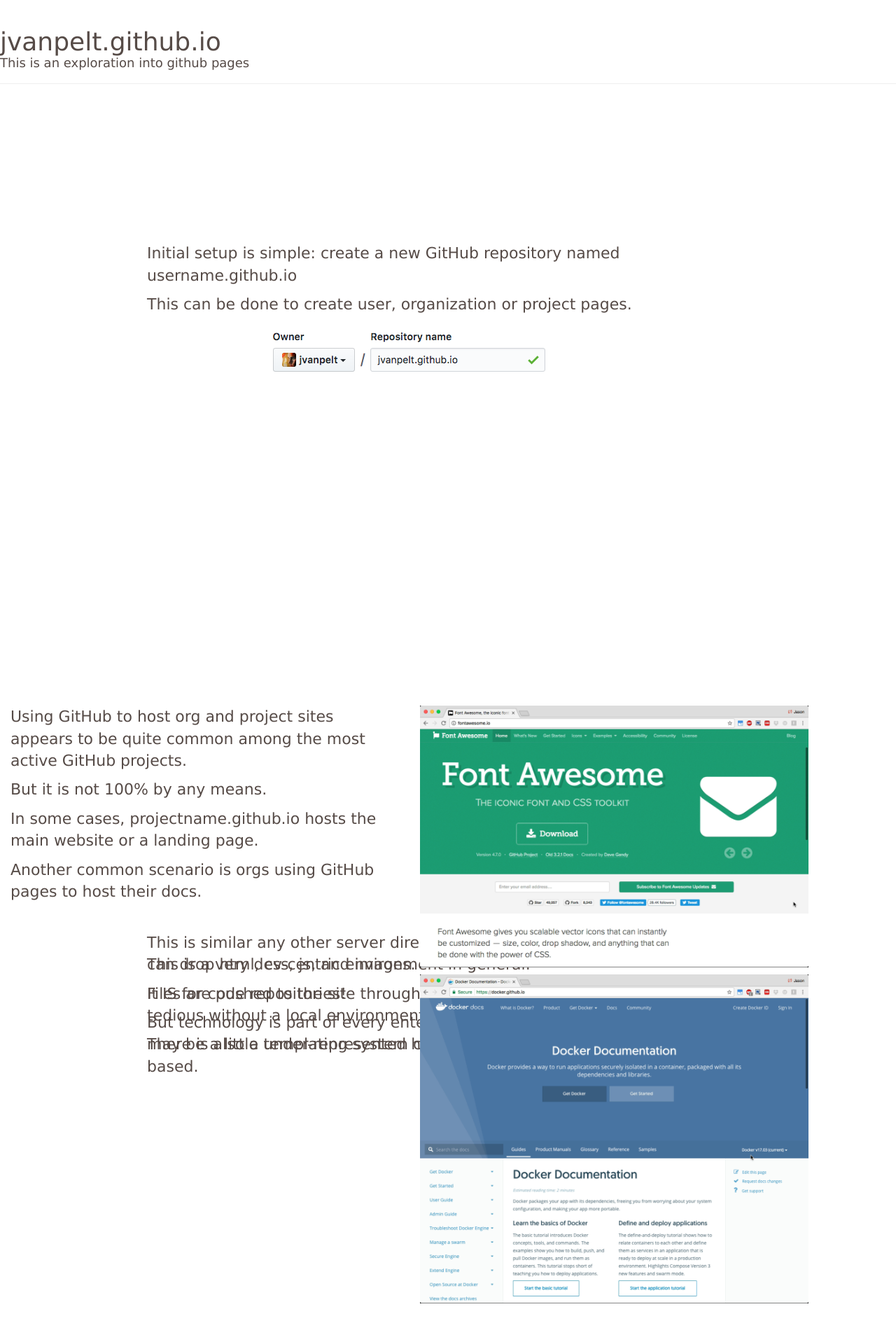
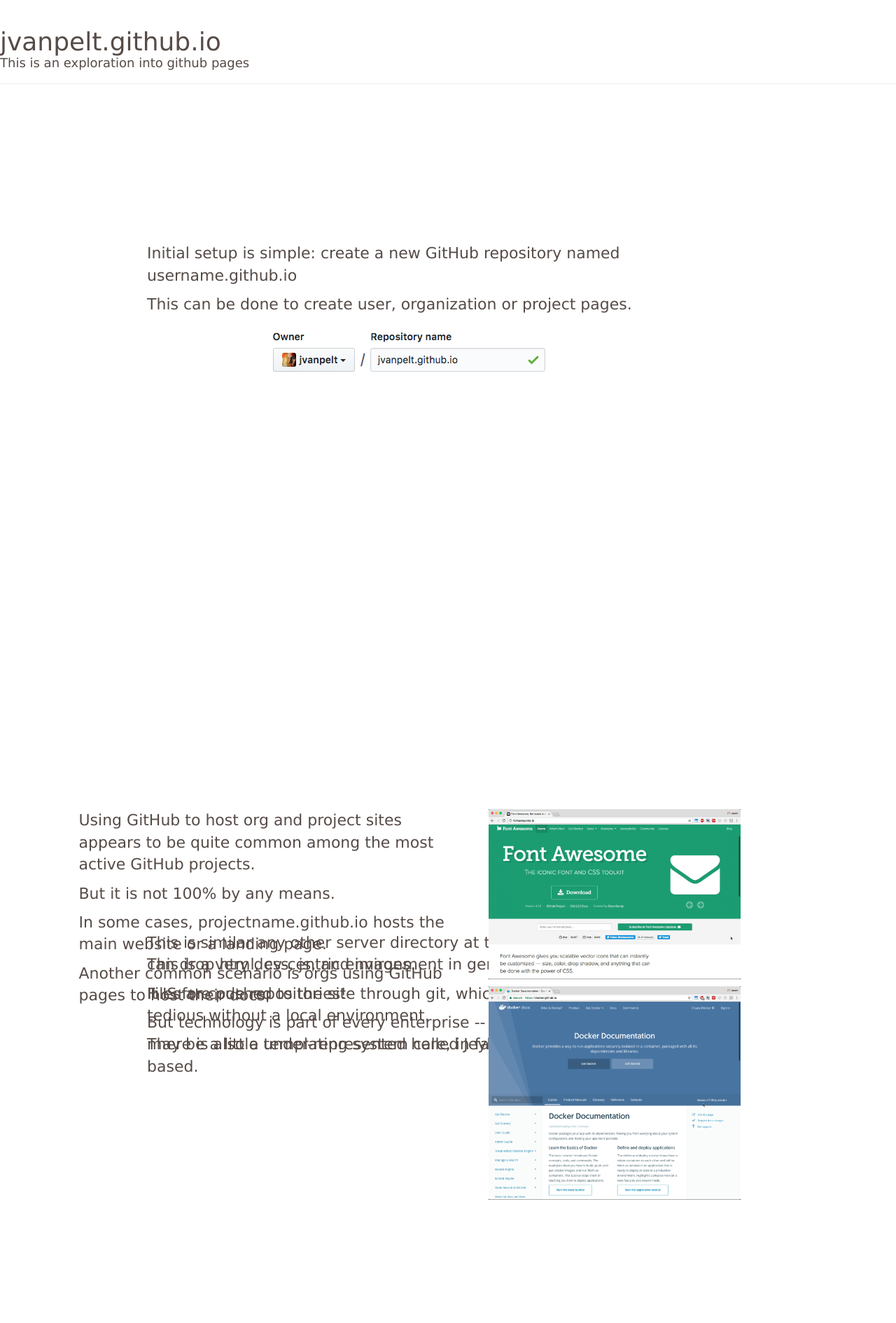
Before and after one commit to jvanpelt/jvanpelt.github.io, a Jekyll site: the page built from index.html, in a window 1280 px wide. Shown: the whole page at 70% size. Built offline with Jekyll 4.4.1, drawn with Linux system fonts in a browser that asks for light colours.

Commit message:
working on the content

```diff
--- a/index.html
+++ b/index.html
@@ -47,7 +47,7 @@
 <section class="future">
 	<div class="container">
         <div class="row">
-            <div class="col-sm-6">
+            <div class="col-sm-6 col-sm-offset-1">
                 <p>Using GitHub to host org and project sites appears to be quite common among the most active GitHub projects.</p>
 
 				<p>But it is not 100% by any means.</p>
@@ -57,7 +57,7 @@
 				<p>Another common scenario is orgs using GitHub pages to host their docs.</p>
             </div>
 
-            <div class="col-sm-6">
+            <div class="col-sm-4">
                 <p><img src="{{site.baseurl}}/resources/img/fontawesome.io.png" class="img-responsive" alt="" /></p>
 
 				<p><img src="{{site.baseurl}}/resources/img/docker.github.io.png" class="img-responsive" alt="" /></p>
--- a/style.css
+++ b/style.css
@@ -143,6 +143,8 @@
 
 section {
     height: 100vh;
+    max-height: 100vh;
+    overflow: hidden;
     display: flex;
     align-items: center;
     position: absolute;
```
